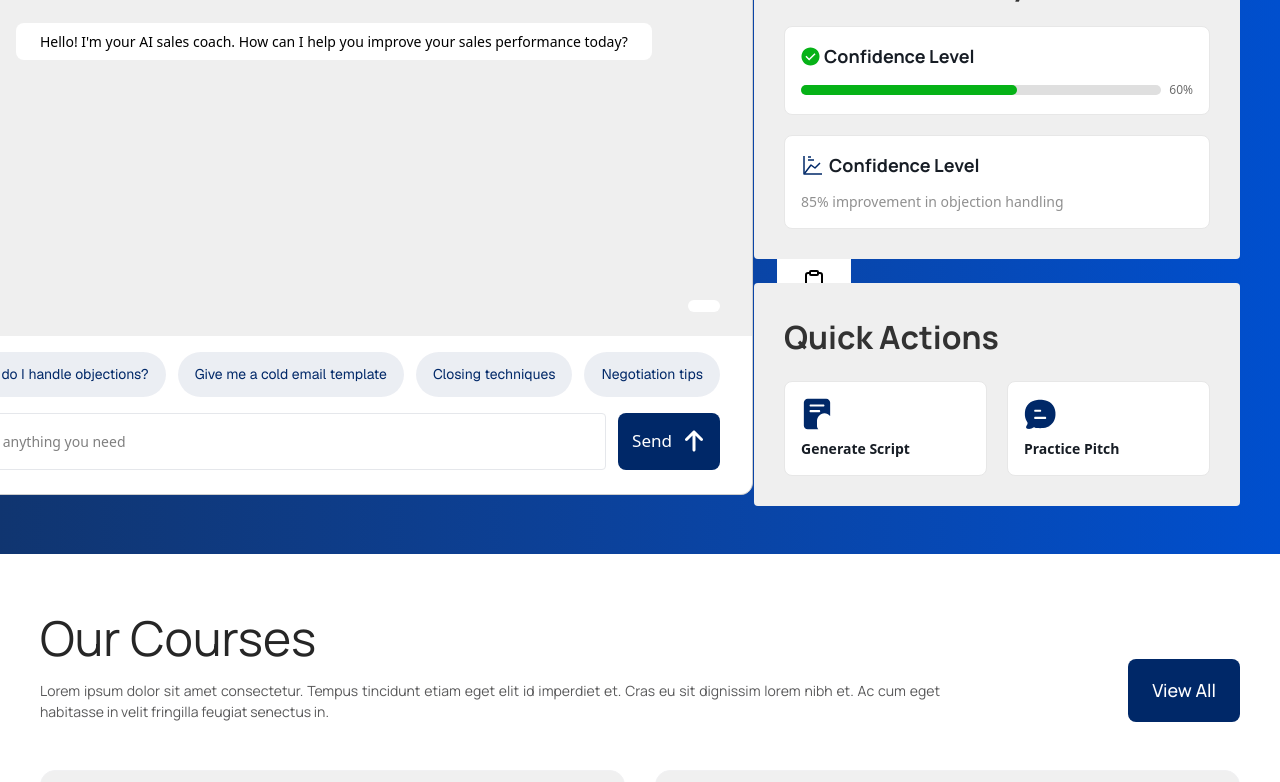
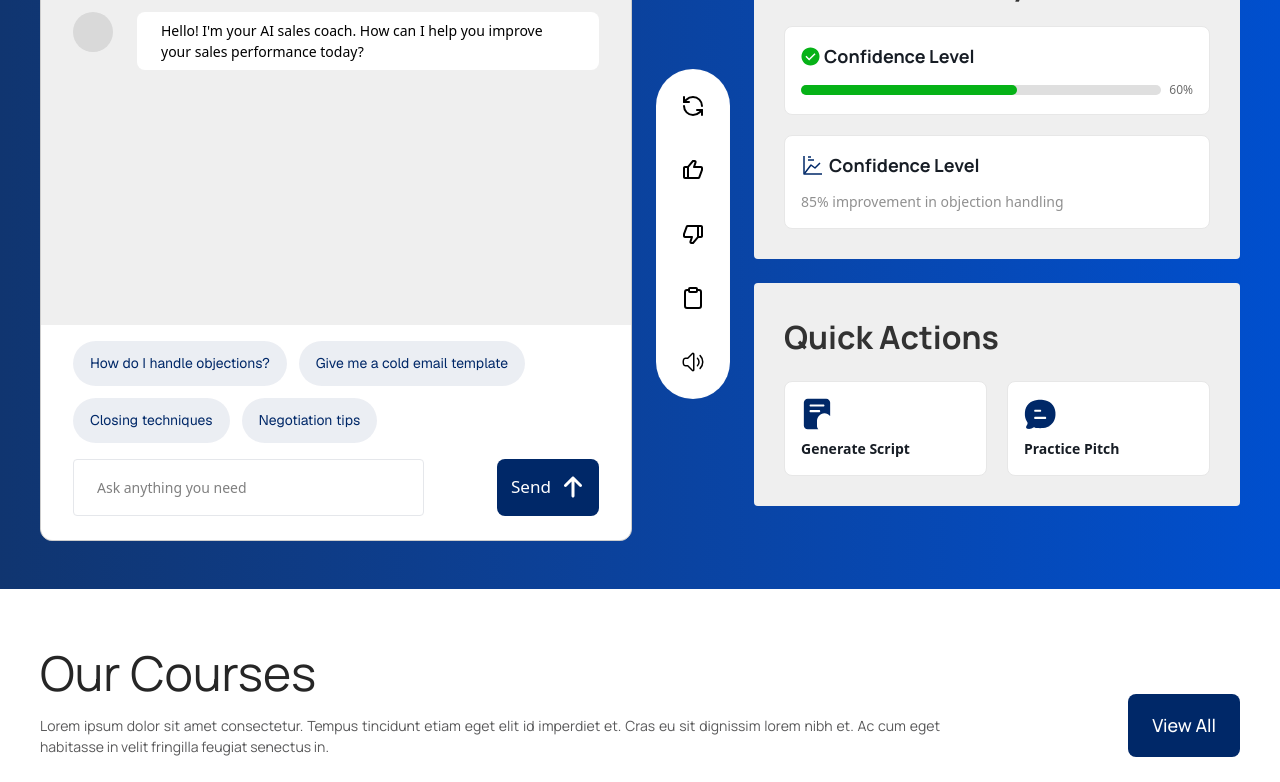
Before and after one commit to masud040/salesRank, a Next.js app: page / in a window 1280 px wide. Shown: the part 1353-2135 px from the top of the page. Built offline with nearby package versions, Linux system fonts and the light colour scheme.

Commit message:
fix design issue on chat seciton

```diff
--- a/app/components/home/coaching/ChatSection.js
+++ b/app/components/home/coaching/ChatSection.js
@@ -53,23 +53,25 @@ export default function ChatSection() {
           </div>
         </div>
 
-        <div className=" flex-end">
-          <div className="h5-normal md:h3-normal bg-white px-4 py-1.5 rounded-full text-end w-fit">
-            {message}
+        {message && (
+          <div className=" flex-end">
+            <div className="h5-normal md:h3-normal bg-white px-4 py-1.5 rounded-full text-end w-fit">
+              {message}
+            </div>
           </div>
-        </div>
+        )}
       </div>
       <form
         onSubmit={handleSubmit}
         className="bg-white px-4 md:px-8 pt-4 pb-6 rounded-b-[12px] space-y-4"
       >
-        <div className="flex items-center gap-3 flex-wrap md:flex-nowrap">
+        <div className="flex items-center gap-3 flex-wrap">
           {suggestions.map((suggestion) => (
             <input
               type="button"
               key={suggestion.id}
               onClick={handleChange}
-              className="h5-normal font-geist text-center text-primary-500 bg-primary-500/8 rounded-[36px]  py-1 md:py-3 px-2 md:px-[17px]"
+              className="h5-normal font-geist text-center text-primary-500 bg-primary-500/8 rounded-[36px] py-1 md:py-3 px-2 md:px-[17px]"
               value={suggestion.text}
             />
           ))}
@@ -82,7 +84,7 @@ export default function ChatSection() {
         <div className="flex-between gap-2 md:gap-3">
           <input
             type="text"
-            className="w-2/3 md:w-full py-[10px] md:py-[17px]  px-[10px] md:px-[23px] rounded-sm border border-[#E5E7EB] h5-normal focus:outline focus:outline-blue-600"
+            className="w-2/3 py-[10px] md:py-[17px]  px-[10px] md:px-[23px] rounded-sm border border-[#E5E7EB] h5-normal focus:outline focus:outline-blue-600"
             value={instructions}
             onChange={handleChange}
             placeholder="Ask anything you need"
```
